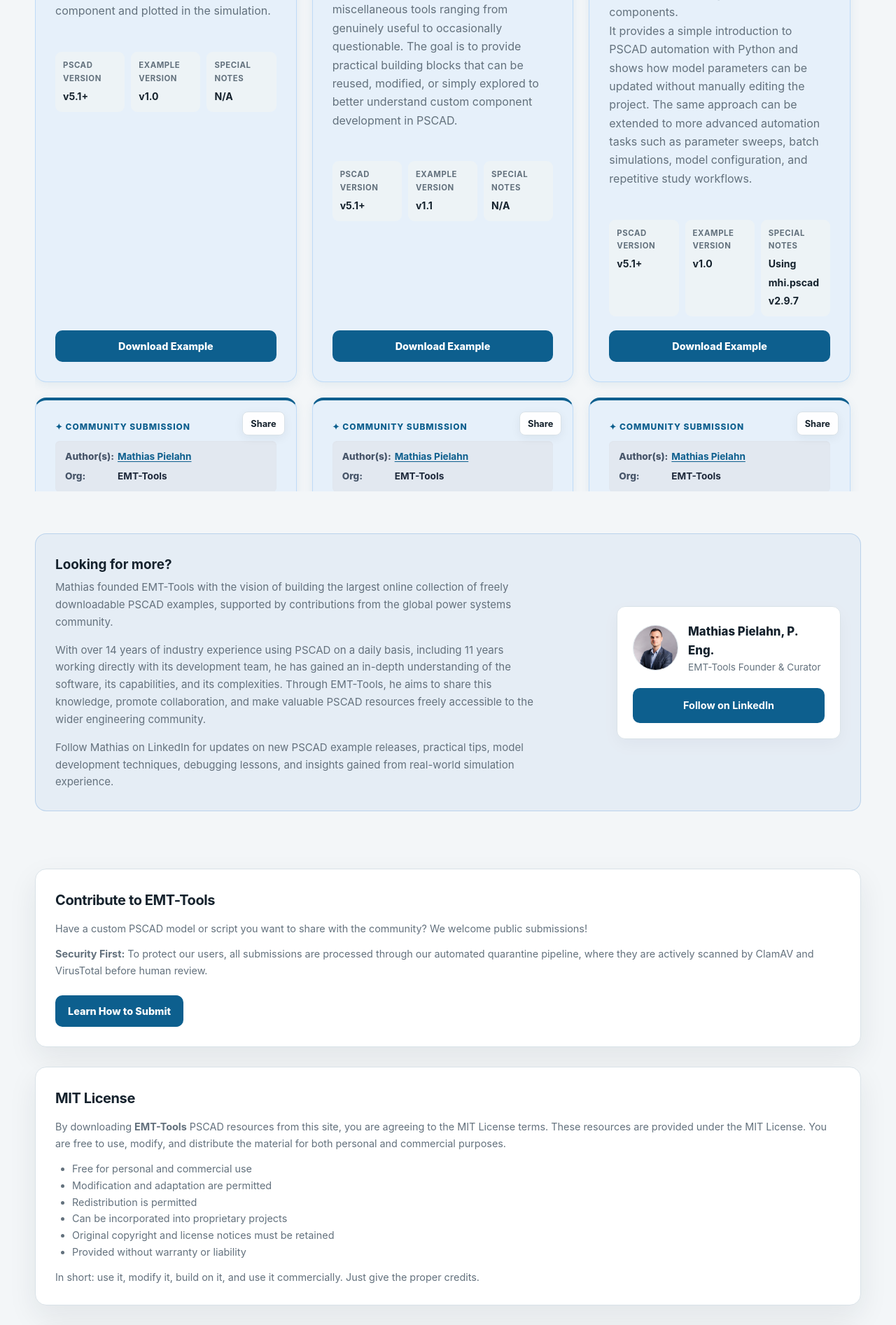
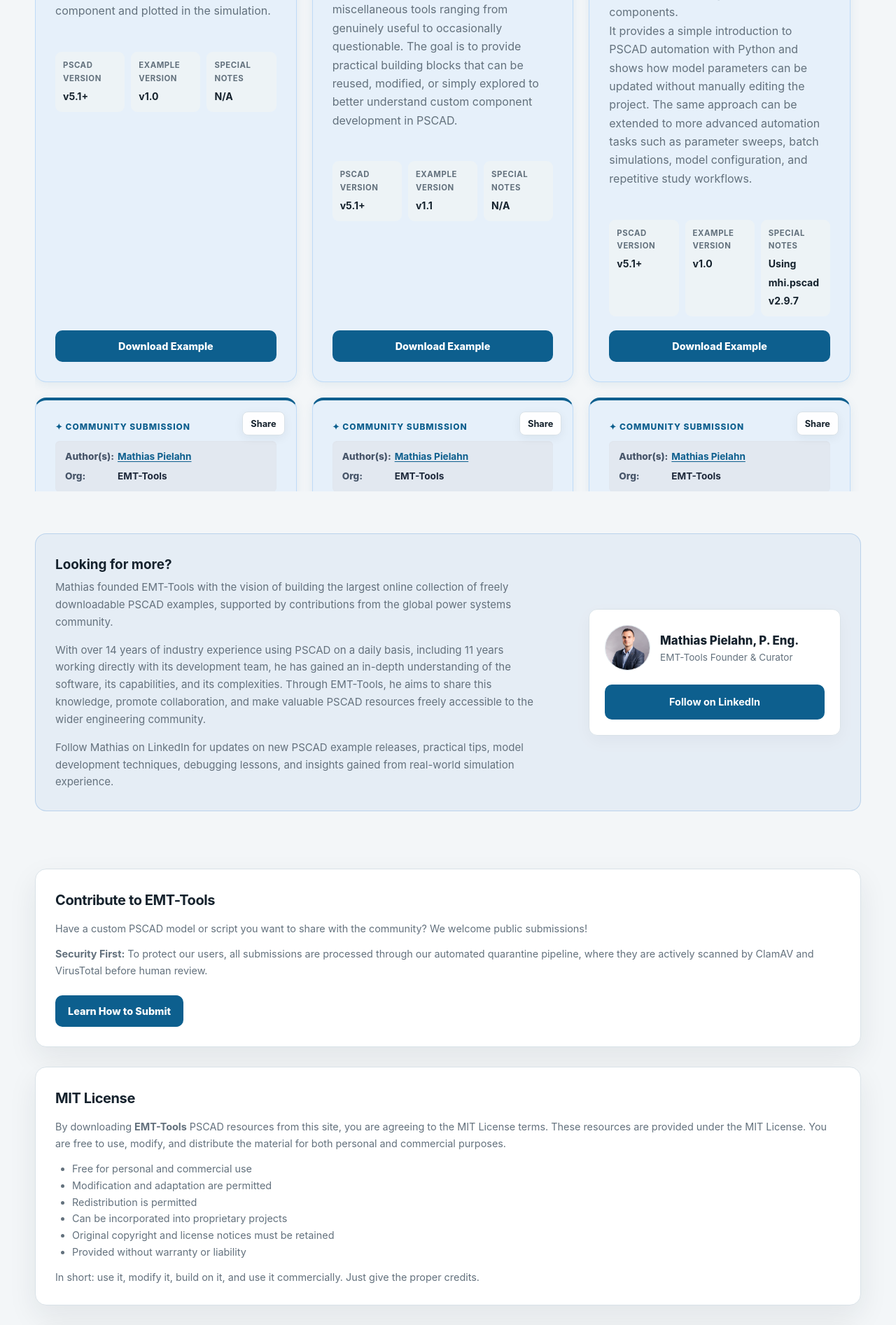
Before and after one commit to EMT-Tools/emt-tools.github.io, a Jekyll site: the page built from index.html, in a window 1280 px wide. Shown: the part 1835-3728 px from the top of the page at 70% size. Built offline with Jekyll 4.4.1, drawn with Linux system fonts in a browser that asks for light colours.

Commit message:
Update index.html

```diff
--- a/index.html
+++ b/index.html
@@ -289,7 +289,7 @@
         <p>Follow Mathias on LinkedIn for updates on new PSCAD example releases, practical tips, model development techniques, debugging lessons, and insights gained from real-world simulation experience.</p>
       </div>
 
-      <div class="curator-card" style="flex: 0 1 320px; background: var(--surface); border: 1px solid var(--border); border-radius: 12px; padding: 22px; box-shadow: 0 8px 24px rgba(20, 36, 52, 0.04); text-align: left; display: flex; flex-direction: column; gap: 20px;">
+      <div class="curator-card" style="flex: 0 1 360px; background: var(--surface); border: 1px solid var(--border); border-radius: 12px; padding: 22px; box-shadow: 0 8px 24px rgba(20, 36, 52, 0.04); text-align: left; display: flex; flex-direction: column; gap: 20px;">
         <div style="display: flex; align-items: center; gap: 14px;">
           <img src="/author/Pic.jpeg" alt="Mathias Pielahn" style="width: 65px; height: 65px; border-radius: 50%; object-fit: cover; border: 1px solid var(--border);">
           <div>
```
